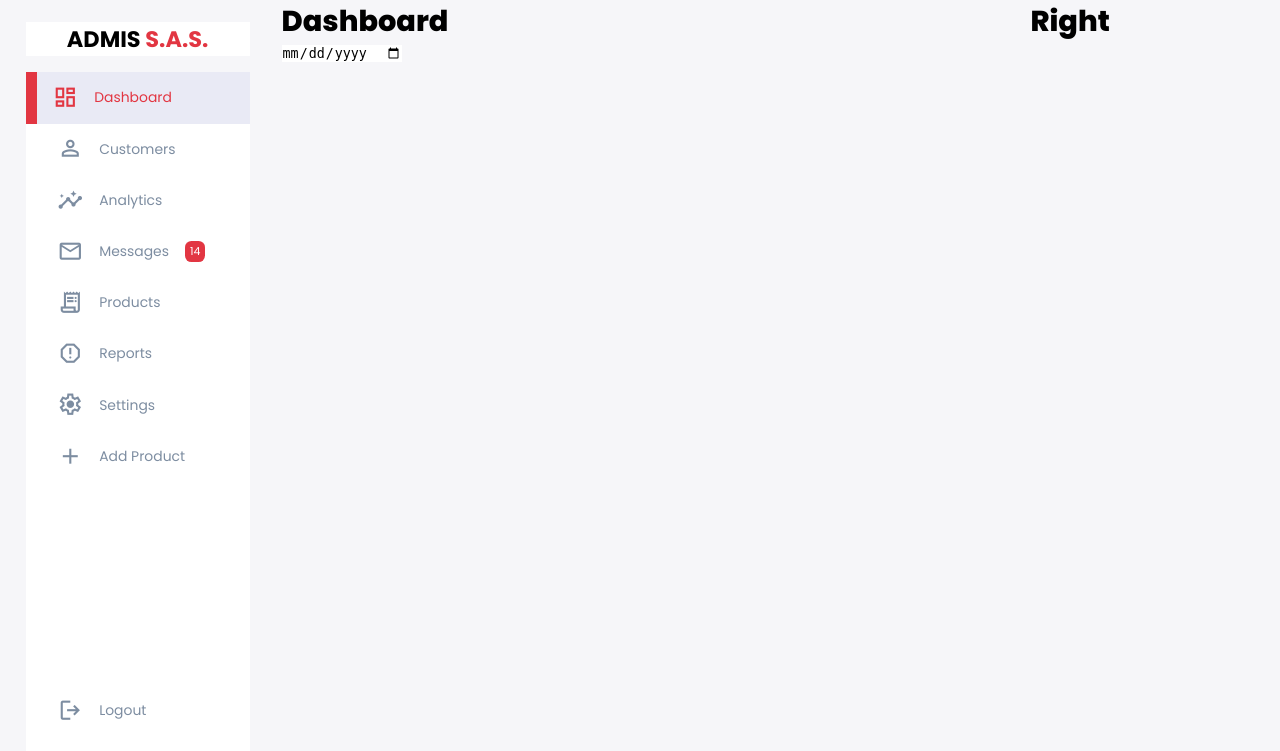
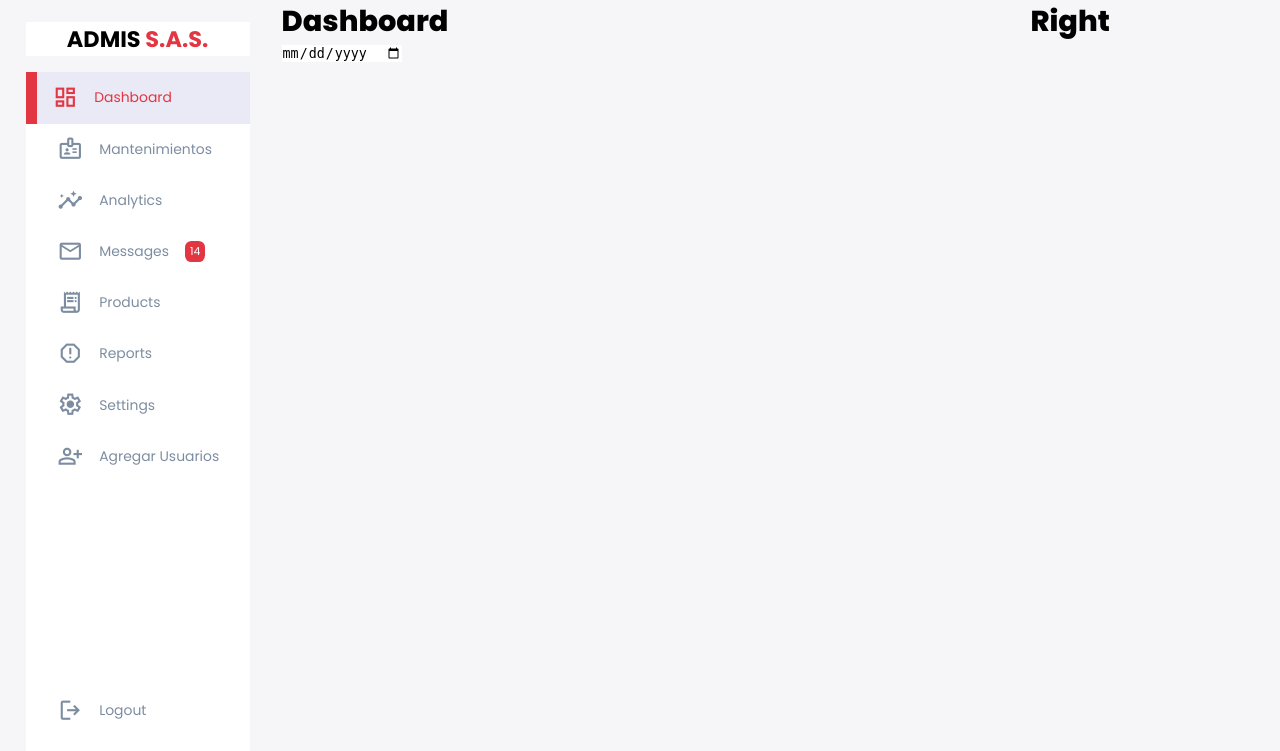
Before and after one commit to benitezboys7/bitacora, a PHP site: page /dashboard.php in a window 1280 px wide. Shown: the top 751 px of the page. Run offline with PHP 8.4, Linux system fonts and the light colour scheme; the visitor is signed in with stand-in values (Sample User, id 1); data that the repository does not hold is empty.

Commit message:
cambiar leteras menu

```diff
--- a/dashboard.php
+++ b/dashboard.php
@@ -81,8 +81,8 @@ $_SESSION['last_activity'] = time(); // Actualiza el tiempo de la última activi
                     <h3>Dashboard</h3>
                 </a>
                 <a href="#" class="menu-link" data-target="customers">
-                    <span class="material-symbols-outlined">person</span>
-                    <h3>Customers</h3>
+                <span class="material-symbols-outlined">badge</span>
+                    <h3>Mantenimientos</h3>
                 </a>
                 <a href="#" class="menu-link" data-target="analytics">
                     <span class="material-symbols-outlined">insights</span>
@@ -106,8 +106,8 @@ $_SESSION['last_activity'] = time(); // Actualiza el tiempo de la última activi
                     <h3>Settings</h3>
                 </a>
                 <a href="#" class="menu-link" data-target="add-product">
-                    <span class="material-symbols-outlined">add</span>
-                    <h3>Add Product</h3>
+                <span class="material-symbols-outlined">person_add</span>
+                    <h3>Agregar Usuarios</h3>
                 </a>
                 <a href="#" id="logoutButton" class="menu-link">
                     <span class="material-symbols-outlined">logout</span>
```
